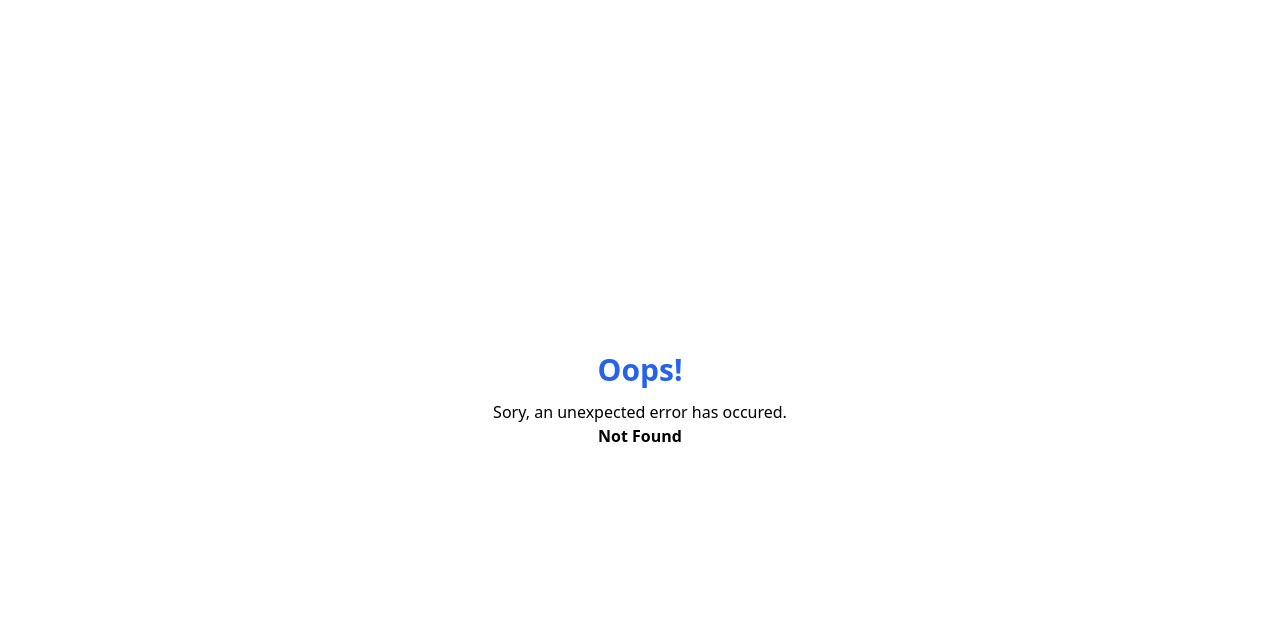
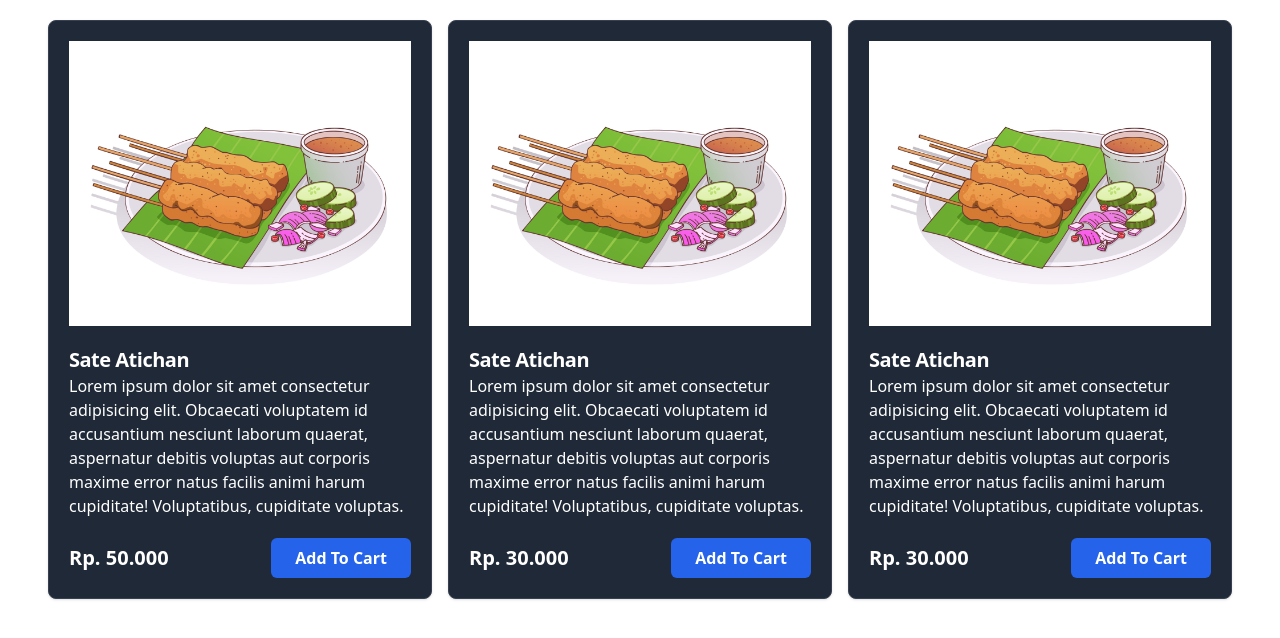
Before and after one commit to tablor1453/tablor-vite-react, a React (Vite) app: page /products in a window 1280 px wide. Before the commit this address had no page. Shown: the top 638 px of the page. Built offline with nearby package versions, Linux system fonts and the light colour scheme.

Commit message:
Add list product

```diff
--- /dev/null
+++ b/src/components/Fragments/CardProduct.jsx
@@ -0,0 +1,52 @@
+/* eslint-disable react/prop-types */
+import Button from "../Elements/Button";
+
+const CardProduct = (props) => {
+    const { children } = props;
+    return(
+        <div className="w-full max-w-sm bg-gray-800 border border-gray-700 rounded-lg shadow mx-2 flex flex-col justify-between">
+            {children}
+        </div>
+    );
+}
+
+const Header = (props) => {
+    const { image, alt } = props;
+    return(
+        <a href="#">
+            <img src={image} alt={alt} className="p-5 rounded-t-lg" />
+        </a>
+    );
+}
+
+const Body = (props) => {
+    const { children, name } = props;
+    return(
+        <div className="px-5 pb-5 h-full">
+            <a href="#">
+                <h5 className="text-xl font-semibold tracking-tight text-white">
+                    {name}
+                </h5>
+            </a>
+            <p className="text-m text-white">
+                {children}
+            </p>
+        </div>
+    );
+}
+
+const Footer = (props) => {
+    const { price } = props;
+    return(
+        <div className="flex items-center justify-between px-5 pb-5">
+            <span className="text-xl font-bold text-white">{price}</span>
+            <Button classname="bg-blue-600">Add To Cart</Button>
+        </div>
+    );
+}
+
+CardProduct.Header = Header;
+CardProduct.Body = Body;
+CardProduct.Footer = Footer;
+
+export default CardProduct;
--- a/src/main.jsx
+++ b/src/main.jsx
@@ -5,7 +5,7 @@
 import LoginPage from './pages/Login.jsx'
 import RegisterPage from './pages/register.jsx'
 import ErrorPage from './pages/404'
-import ProductPage from './pages/products'
+import ProductsPage from './pages/products'
 
 const router = createBrowserRouter([
   {
@@ -22,8 +22,8 @@
     element: <RegisterPage />
   },
   {
-    path: "/product",
-    element: <ProductPage />
+    path: "/products",
+    element: <ProductsPage />
   }
 ]);
 
--- a/src/pages/products.jsx
+++ b/src/pages/products.jsx
@@ -1,9 +1,46 @@
-const ProductPage = () => {
+/* eslint-disable no-unused-vars */
+import CardProduct from "../components/Fragments/CardProduct";
+
+const products = [
+    {
+        id: 1,
+        name: "Sate Atichan",
+        price: "Rp. 50.000",
+        image: "/images/sate.jpg",
+        description: "Lorem ipsum dolor sit amet consectetur adipisicing elit. Obcaecati voluptatem id accusantium nesciunt laborum quaerat, aspernatur debitis voluptas aut corporis maxime error natus facilis animi harum cupiditate! Voluptatibus, cupiditate voluptas.",
+    },
+    {
+        id: 2,
+        name: "Sate Atichan",
+        price: "Rp. 30.000",
+        image: "/images/sate.jpg",
+        description: "Lorem ipsum dolor sit amet consectetur adipisicing elit. Obcaecati voluptatem id accusantium nesciunt laborum quaerat, aspernatur debitis voluptas aut corporis maxime error natus facilis animi harum cupiditate! Voluptatibus, cupiditate voluptas.",
+    },
+    {
+        id: 3,
+        name: "Sate Atichan",
+        price: "Rp. 30.000",
+        image: "/images/sate.jpg",
+        description: "Lorem ipsum dolor sit amet consectetur adipisicing elit. Obcaecati voluptatem id accusantium nesciunt laborum quaerat, aspernatur debitis voluptas aut corporis maxime error natus facilis animi harum cupiditate! Voluptatibus, cupiditate voluptas.",
+    },
+]
+
+const ProductsPage = () => {
     return(
-        <div>
-            Page product.
+        <div className="flex justify-center py-5">
+            {products.map((product) => (
+                <CardProduct key={product.id}>
+                    <CardProduct.Header image={product.image} alt={product.name} />
+                    <CardProduct.Body name={product.name}>
+                        {product.description}
+                    </CardProduct.Body>
+                    <CardProduct.Footer price={product.price} />
+                </CardProduct>
+            ))}
         </div>
     );
 }
 
-export default ProductPage;
+
+
+export default ProductsPage;
```
Also changed, not shown: public/images/sate.jpg (added).
